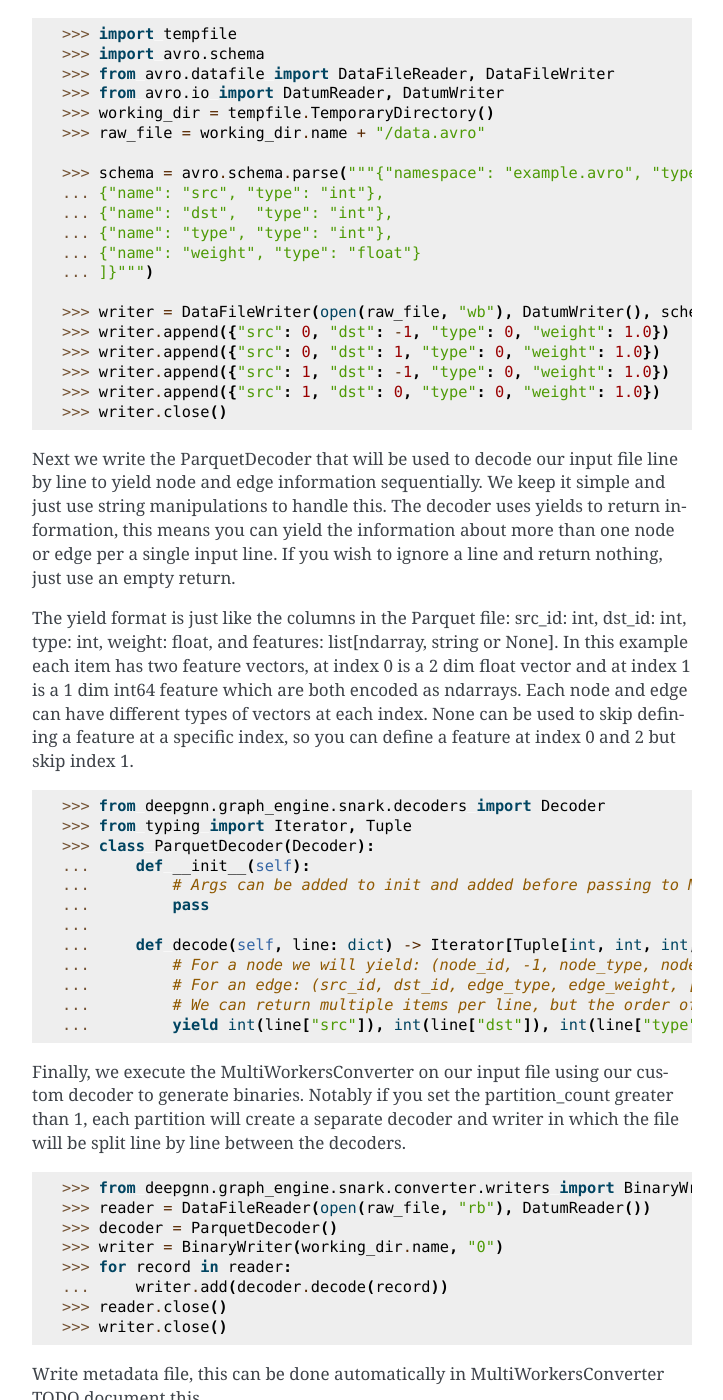
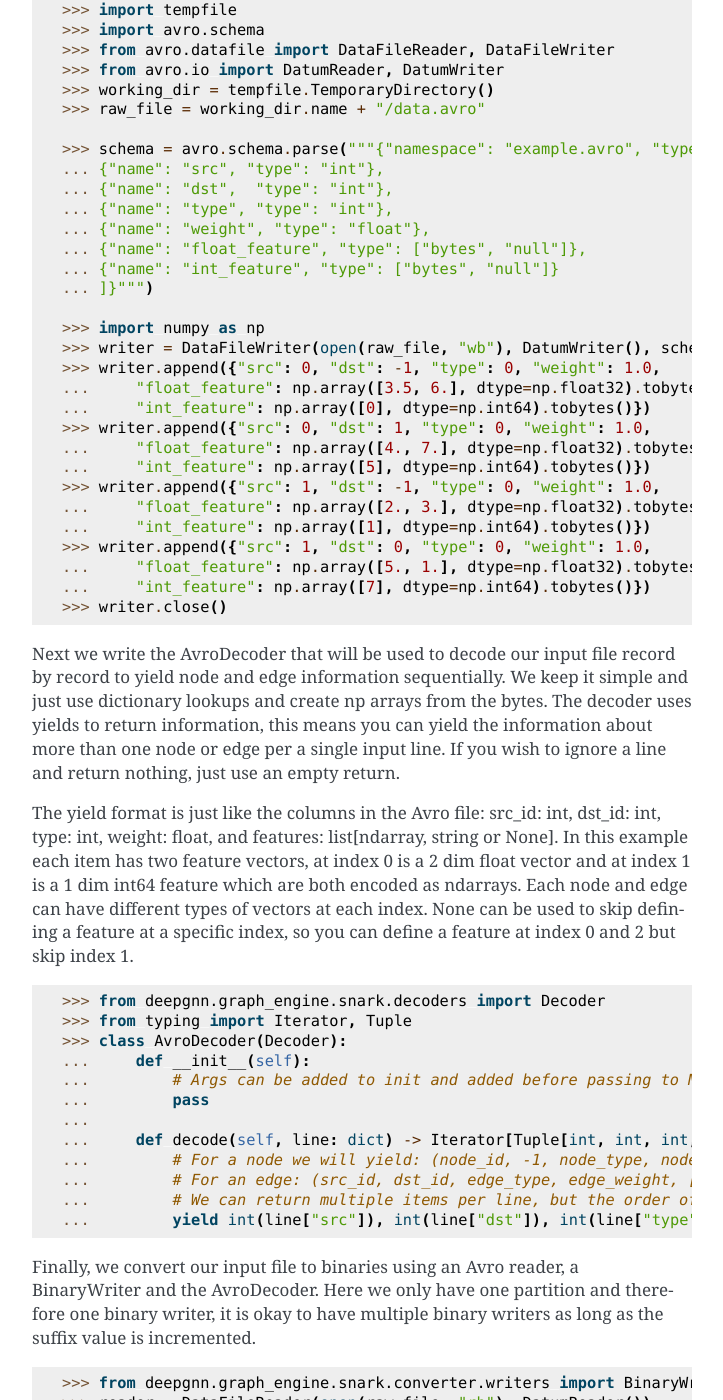
Before and after one commit to microsoft/DeepGNN, a Sphinx documentation site: the page built from docs/graph_engine/custom_decoder.rst, in a window 1280 px wide and 1400 px high, scrolled down 573 px. Shown: the whole window, without its empty margins (388-1111 px from the left). Built offline with Sphinx 7.4.7, drawn with Linux system fonts in a browser that asks for light colours; some of the changed text lies outside the part shown.

Commit message:
Update docs to avro.

```diff
--- a/docs/graph_engine/custom_decoder.rst
+++ b/docs/graph_engine/custom_decoder.rst
@@ -1,15 +1,15 @@
-*****************************************************
-How to Create a Custom Decoder from Parquet to Binary
-*****************************************************
+**************************************************
+How to Create a Custom Decoder from Avro to Binary
+**************************************************
 
-In this example we take a Parquet file as input, write a Parquet to binary
-decoder and then use this decoder in the MultiWorkersConverter to generate binaries
+In this example we take an Avro file as input, write a Avro to binary
+decoder and then use this decoder in to generate binaries
 that can be loaded by our graph engine.
 
-First we generate an example Parquet file to use. This is a table with the columns "src", "dst",
-"type", "weight", "f0_0", "f0_1" and "i1_0". Each row represents one record, either a node or an
-edge. It is important we never have a record split accross multiple rows, there can be multiple
-records in a row but they all must be fully contained in the row.
+First we generate an example Avro file to use. This is a binary format with a schema to
+define the columns and their types and a binary file where each row is a record.
+This table has the columns: "src", "dst", "type", "weight", "float_feature" and "int_feature".
+Each row represents one record, either a node or an edge.
 
 In this file we have two nodes, 0 and 1, on lines 0 and 2 in which the src column gives their
 node ID and the dst is -1. We also have an edge in each direction between the two on lines 1 and 3.
@@ -32,24 +32,35 @@ number of indexable feature vectors.
     ... {"name": "src", "type": "int"},
     ... {"name": "dst",  "type": "int"},
     ... {"name": "type", "type": "int"},
-    ... {"name": "weight", "type": "float"}
+    ... {"name": "weight", "type": "float"},
+    ... {"name": "float_feature", "type": ["bytes", "null"]},
+    ... {"name": "int_feature", "type": ["bytes", "null"]}
     ... ]}""")
 
+    >>> import numpy as np
     >>> writer = DataFileWriter(open(raw_file, "wb"), DatumWriter(), schema)
-    >>> writer.append({"src": 0, "dst": -1, "type": 0, "weight": 1.0})
-    >>> writer.append({"src": 0, "dst": 1, "type": 0, "weight": 1.0})
-    >>> writer.append({"src": 1, "dst": -1, "type": 0, "weight": 1.0})
-    >>> writer.append({"src": 1, "dst": 0, "type": 0, "weight": 1.0})
+    >>> writer.append({"src": 0, "dst": -1, "type": 0, "weight": 1.0,
+    ...     "float_feature": np.array([3.5, 6.], dtype=np.float32).tobytes(),
+    ...     "int_feature": np.array([0], dtype=np.int64).tobytes()})
+    >>> writer.append({"src": 0, "dst": 1, "type": 0, "weight": 1.0,
+    ...     "float_feature": np.array([4., 7.], dtype=np.float32).tobytes(),
+    ...     "int_feature": np.array([5], dtype=np.int64).tobytes()})
+    >>> writer.append({"src": 1, "dst": -1, "type": 0, "weight": 1.0,
+    ...     "float_feature": np.array([2., 3.], dtype=np.float32).tobytes(),
+    ...     "int_feature": np.array([1], dtype=np.int64).tobytes()})
+    >>> writer.append({"src": 1, "dst": 0, "type": 0, "weight": 1.0,
+    ...     "float_feature": np.array([5., 1.], dtype=np.float32).tobytes(),
+    ...     "int_feature": np.array([7], dtype=np.int64).tobytes()})
     >>> writer.close()
 
-Next we write the ParquetDecoder that will be used to decode our input file
-line by line to yield node and edge information sequentially. We keep it simple
-and just use string manipulations to handle this.
+Next we write the AvroDecoder that will be used to decode our input file
+record by record to yield node and edge information sequentially. We keep it simple
+and just use dictionary lookups and create np arrays from the bytes.
 The decoder uses yields to return information, this means you can
 yield the information about more than one node or edge per a single input line.
 If you wish to ignore a line and return nothing, just use an empty return.
 
-The yield format is just like the columns in the Parquet file:
+The yield format is just like the columns in the Avro file:
 src_id: int, dst_id: int, type: int, weight: float, and features: list[ndarray, string or None].
 In this example each item has two feature vectors, at index 0 is a 2 dim float vector and at
 index 1 is a 1 dim int64 feature which are both encoded as ndarrays.
@@ -61,7 +72,7 @@ index 0 and 2 but skip index 1.
 
     >>> from deepgnn.graph_engine.snark.decoders import Decoder
     >>> from typing import Iterator, Tuple
-    >>> class ParquetDecoder(Decoder):
+    >>> class AvroDecoder(Decoder):
     ...     def __init__(self):
     ...         # Args can be added to init and added before passing to MultiWorkersConverter
     ...         pass
@@ -70,38 +81,37 @@ index 0 and 2 but skip index 1.
     ...         # For a node we will yield: (node_id, -1, node_type, node_weight, [feature_0, ...])
     ...         # For an edge: (src_id, dst_id, edge_type, edge_weight, [feature_0, ...])
     ...         # We can return multiple items per line, but the order of the file, described above, must be maintained.
-    ...         yield int(line["src"]), int(line["dst"]), int(line["type"]), float(line["weight"]), []
+    ...         yield int(line["src"]), int(line["dst"]), int(line["type"]), float(line["weight"]), [np.frombuffer(line["float_feature"], dtype=np.float32), np.frombuffer(line["int_feature"], dtype=np.int64)]
 
-Finally, we execute the MultiWorkersConverter on our input file using our custom decoder to generate binaries.
-Notably if you set the partition_count greater than 1, each partition will create a separate decoder and writer
-in which the file will be split line by line between the decoders.
+Finally, we convert our input file to binaries using an Avro reader, a BinaryWriter and the AvroDecoder.
+Here we only have one partition and therefore one binary writer, it is okay to have multiple binary writers
+as long as the suffix value is incremented.
 
 .. code-block:: python
 
     >>> from deepgnn.graph_engine.snark.converter.writers import BinaryWriter
     >>> reader = DataFileReader(open(raw_file, "rb"), DatumReader())
-    >>> decoder = ParquetDecoder()
+    >>> decoder = AvroDecoder()
     >>> writer = BinaryWriter(working_dir.name, "0")
     >>> for record in reader:
     ...     writer.add(decoder.decode(record))
     >>> reader.close()
     >>> writer.close()
 
-Write metadata file, this can be done automatically in MultiWorkersConverter
-TODO document this
+Here we manually write a meta.txt file for our graph engine to load.
 
 .. code-block:: python
     >>> with open(working_dir.name + "/meta.txt", "w") as f:
     ...     content = [
     ...         writer.node_count,
-    ...         writer.edge_count
-    ...     ] + writer.node_type_count + writer.edge_type_count + [
+    ...         writer.edge_count,
+    ...         writer.node_type_num,
+    ...         writer.edge_type_num,
     ...         writer.node_feature_num,
     ...         writer.edge_feature_num,
-    ...         1,
-    ...         0,
+    ...         1,  # partition count
+    ...         0,  # partition id
     ...     ] + writer.node_weight + writer.edge_weight + writer.node_type_count + writer.edge_type_count
-    ...     print("\n".join([str(line) for line in content]) + "\n")
     ...     f.write("\n".join([str(line) for line in content]) + "\n")
     28
 
@@ -110,6 +120,7 @@ We load the generated binaries into a graph engine and demonstrate it working.
 .. code-block:: python
 
     >>> import deepgnn.graph_engine.snark.client as client
+    >>> import numpy as np
     >>> cl = client.MemoryGraph(working_dir.name, [0])
     >>> cl.node_features(nodes=[0, 1], features=[[0, 2]], dtype=np.float32)
     array([[3.5, 6. ],
```
